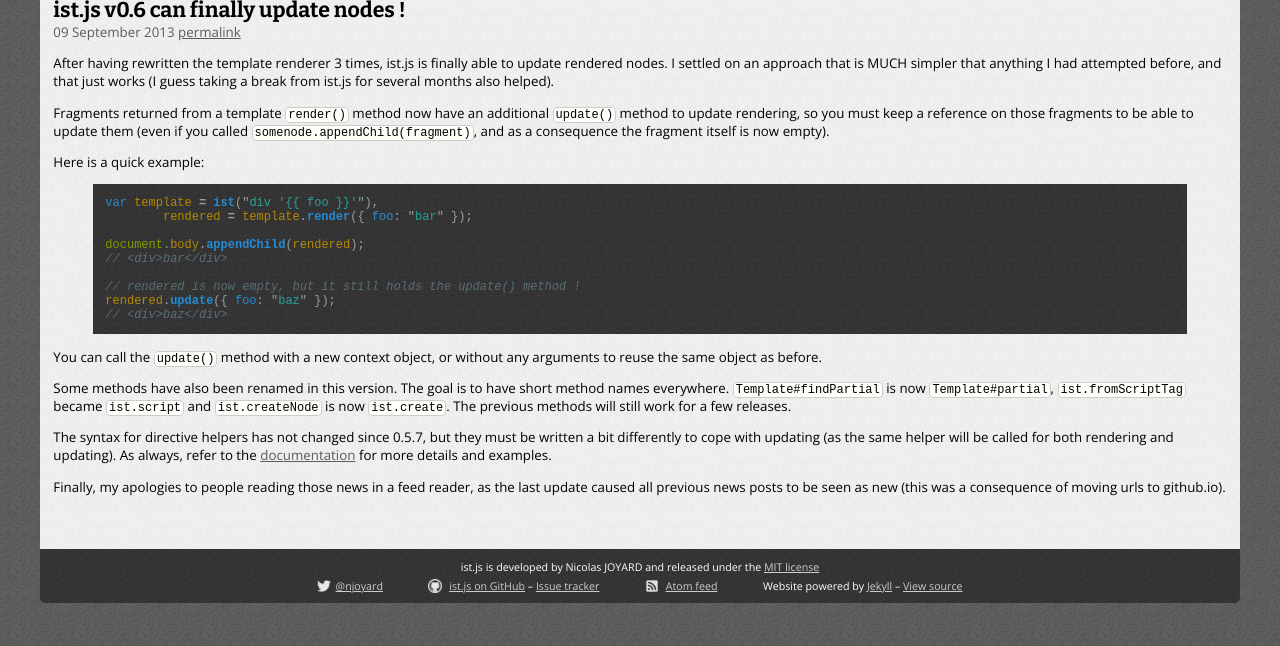
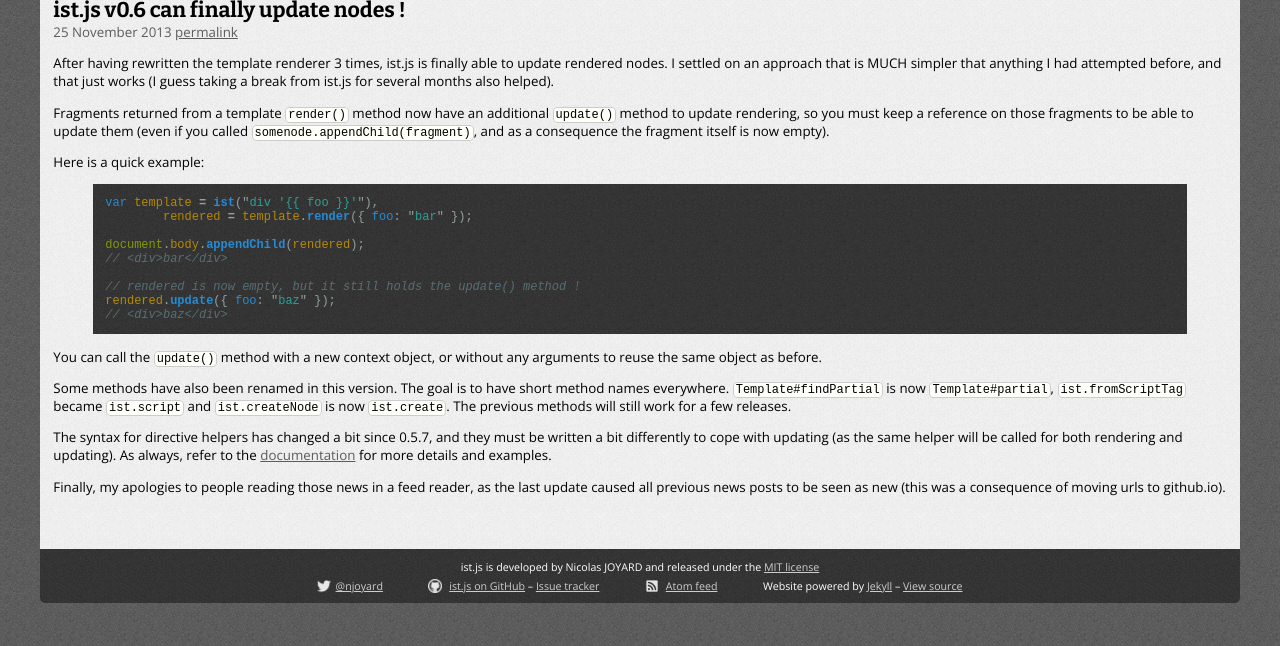
Before and after one commit to njoyard/ist, a Jekyll site: the page built from _posts/2013-11-25-ist-0.6-updates-nodes.markdown, in a window 1280 px wide. Shown: the part 320-966 px from the top of the page. Built offline with Jekyll 4.4.1, drawn with Linux system fonts in a browser that asks for light colours; Markdown is read by kramdown in place of the engine named in the settings.

Commit message:
0.6 release

```diff
--- a/_posts/2013-09-09-ist-0.6-updates-nodes.markdown
+++ b/_posts/2013-11-25-ist-0.6-updates-nodes.markdown
@@ -40,7 +40,7 @@
 `ist.createNode` is now `ist.create`.  The previous methods will still work
 for a few releases.
 
-The syntax for directive helpers has not changed since 0.5.7, but they must
+The syntax for directive helpers has changed a bit since 0.5.7, and they must
 be written a bit differently to cope with updating (as the same helper will be
 called for both rendering and updating).  As always, refer to the
 [documentation][1] for more details and examples.
```
